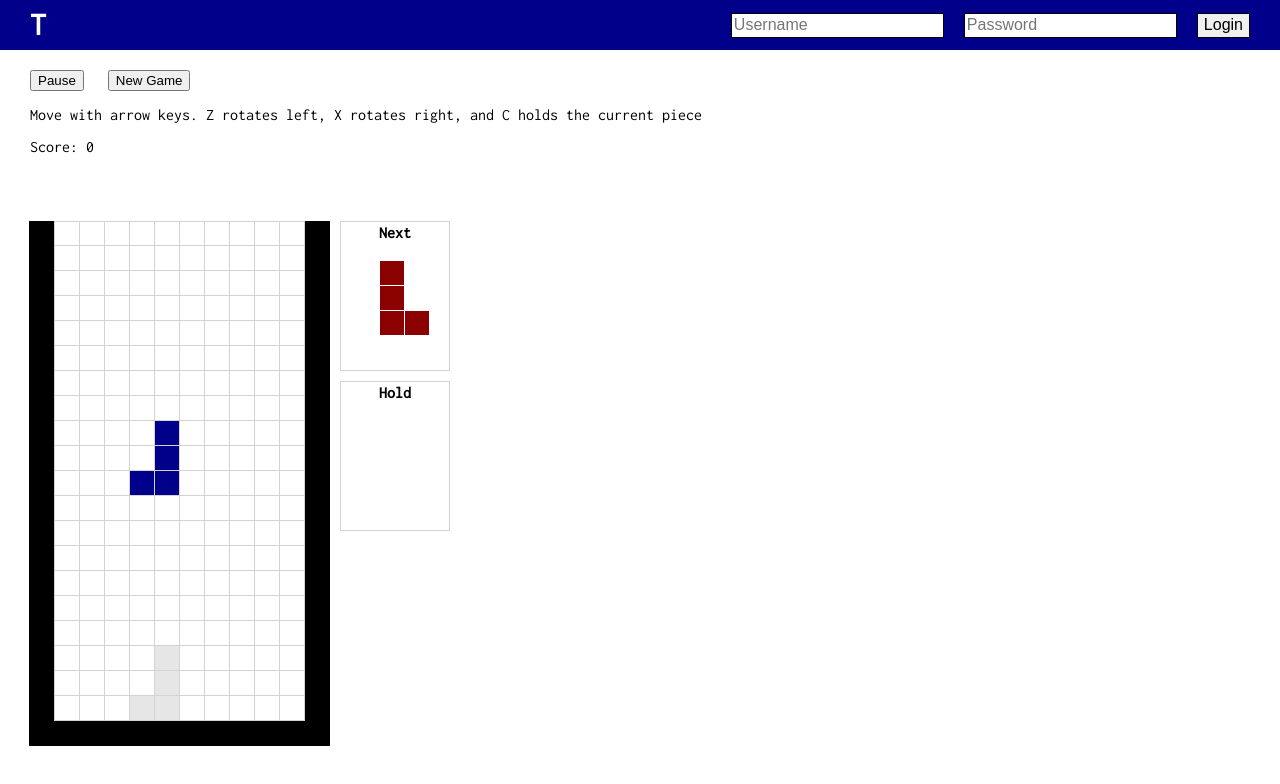
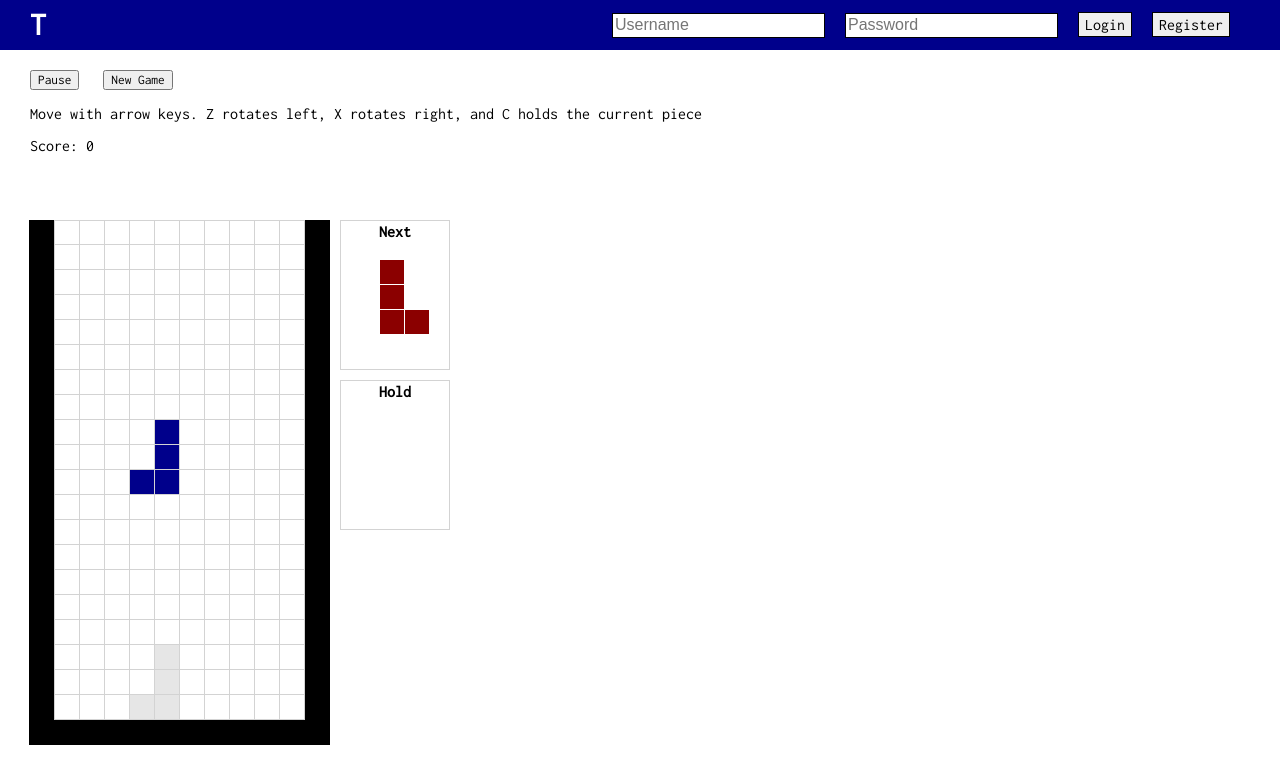
Before and after one commit to alan-whitman/t-online, a React (Create React App) app: page /#/sp in a window 1280 px wide. Shown: the top 784 px of the page. Built offline with nearby package versions, Linux system fonts and the light colour scheme; no server answers.

Commit message:
safety commit

```diff
--- a/src/App.css
+++ b/src/App.css
@@ -2,6 +2,13 @@
 body {
   font-family: 'Inconsolata', monospace;
 }
+button {
+  font-family: 'Inconsolata', monospace;
+
+}
 .App {
   padding: 70px 30px 0px 30px;
 }
+a {
+  text-decoration: none;
+}
--- a/src/App.js
+++ b/src/App.js
@@ -1,8 +1,8 @@
 import React, { Component } from 'react';
 import './reset.css';
 import './App.css';
-import Board from './components/Board';
 import Header from './components/Header';
+import Dashboard from './components/Dashboard'
 import { Switch, Route } from 'react-router-dom';
 import axios from 'axios';
 
@@ -11,15 +11,37 @@ class App extends Component {
     super();
     this.state = {
       isLoggedIn: false,
-      user: {}
+      user: {},
+      authError: ''
     }
     this.login = this.login.bind(this);
+    this.logout = this.logout.bind(this);
+    this.register = this.register.bind(this);
+  }
+  componentDidMount() {
+    axios.get('/auth/current_user').then(res => {
+      if (res.data.username)
+        this.setState({user: res.data, isLoggedIn: true})
+    }).catch(err => console.log(err));;
+  }
+  logout() {
+    axios.get('/auth/logout').then(res => {
+      this.setState({user: {}, isLoggedIn: false});
+    }).catch(err => console.log(err));
   }
   login(username, password) {
+    if (username.trim() === '' || password.trim() === '')
+      return this.setState({authError: 'Please enter a username and password'});
     axios.post('/auth/login', {username, password}).then(res => {
-      console.log(res.data);
-      this.setState({user: res.data, isLoggedIn: true})
-    }).catch(err => console.log(err));
+      this.setState({user: res.data, isLoggedIn: true, authError: ''})
+    }).catch(err => this.setState({authError: err.response.data}));
+  }
+  register(username, email, password) {
+    if (username.trim() === '' || password.trim() === '' || email.trim() === '')
+      return;
+    axios.post('/auth/register', {username, email, password}).then(res => {
+      this.setState({user: res.data, isLoggedIn: true, authError: ''});
+    }).catch(err => this.setState({authError: err.response.data}));
   }
   render() {
     return (
@@ -28,8 +50,14 @@ class App extends Component {
           isLoggedIn={this.state.isLoggedIn}
           user={this.state.user}
           login={this.login}
+          logout={this.logout}
+          register={this.register}
+          authError={this.state.authError}
         />
-        <Board />
+        <Dashboard
+          user={this.state.user}
+          isLoggedIn={this.state.isLoggedIn}
+        />
       </div>
     );
   }
--- /dev/null
+++ b/src/components/Dashboard.css
@@ -0,0 +1,3 @@
+.Dashboard {
+    color: black;
+}
--- /dev/null
+++ b/src/components/Dashboard.js
@@ -0,0 +1,18 @@
+import React, { Component } from 'react';
+import Board from './Board';
+import { Switch, Route, Link } from 'react-router-dom';
+
+class Dashboard extends Component {
+    render() {
+        return (
+            <div className="Dashboard">
+                <Switch>
+                    <Route path="/sp" exact component={Board} />
+                    <Link to="/sp">Play single player</Link>
+                </Switch>
+            </div>
+        )
+    }
+}
+
+export default Dashboard;
--- a/src/components/Header.css
+++ b/src/components/Header.css
@@ -14,10 +14,14 @@
 .Header>div {
     margin-right: 30px;
 }
+.Header span {
+    margin-right: 20px;
+}
 .login-button {
     border: 1px solid black;
     height: 25px;
     font-size: 16px;
+    margin-right: 20px;
 }
 .Header>div>input {
     margin-right: 20px;
@@ -30,3 +34,6 @@
     margin-left: 30px;
     font-size: 32px;
 }
+.Header .title a{
+    color: white
+}
--- a/src/components/Header.js
+++ b/src/components/Header.js
@@ -1,13 +1,24 @@
 import React, { Component } from 'react';
 import './Header.css';
+import { Link } from 'react-router-dom';
 
 class Header extends Component {
     constructor() {
         super();
         this.state = {
             username: '',
-            password: ''
+            password: '',
+            email: '',
+            registering: false
         }
+    }
+    login() {
+        this.props.login(this.state.username, this.state.password);
+        this.setState({username: '', password: ''});
+    }
+    register() {
+        this.props.register(this.state.username, this.state.email, this.state.password);
+        this.setState({registering: false, username: '', password: '', email: ''});
     }
     handleInput(e) {
         const { name, value } = e.target;
@@ -16,15 +27,30 @@ class Header extends Component {
     render() {
         return (
             <div className="Header">
-                <div className="title">T</div>
+                <div className="title"><Link to="/">T</Link></div>
+                <div className="authError">{this.props.authError}</div>
                 {this.props.isLoggedIn ?
-                    <div>{this.props.user.username}</div>
+                    <div>
+                        <span>{this.props.user.username}</span>
+                        <button className="login-button" onClick={this.props.logout}>Logout</button>
+                    </div>
                 :
-                    <div>
-                        <input name="username" placeholder="Username" value={this.state.username} onChange={e => this.handleInput(e)} />
-                        <input name="password" type="password" placeholder="Password" value={this.state.password} onChange={e => this.handleInput(e)} />
-                        <button className="login-button" onClick={e => this.props.login(this.state.username, this.state.password)}>Login</button>
-                    </div>
+                    this.state.registering ?
+                        <div>
+                            <input name="username" placeholder="Username" value={this.state.username} onChange={e => this.handleInput(e)} />
+                            <input name="email" placeholder="Email" value={this.state.email} onChange={e => this.handleInput(e)} />
+                            <input name="password" type="password" placeholder="Password" value={this.state.password} onChange={e => this.handleInput(e)} />
+                            <button className="login-button" onClick={e => this.register()}>Register</button>
+                            <button className="login-button" onClick={e => this.setState({registering: false})}>Cancel</button>
+
+                        </div>
+                    :
+                        <div>
+                            <input name="username" placeholder="Username" value={this.state.username} onKeyPress={e => {if (e.key === "Enter") this.login()}} onChange={e => this.handleInput(e)} />
+                            <input name="password" type="password" placeholder="Password" value={this.state.password} onKeyPress={e => {if (e.key === "Enter") this.login()}} onChange={e => this.handleInput(e)} />
+                            <button className="login-button" onClick={e => this.login()}>Login</button>
+                            <button className="login-button" onClick={e => this.setState({registering: true})}>Register</button>
+                        </div>
                 }
             </div>
         )
```
